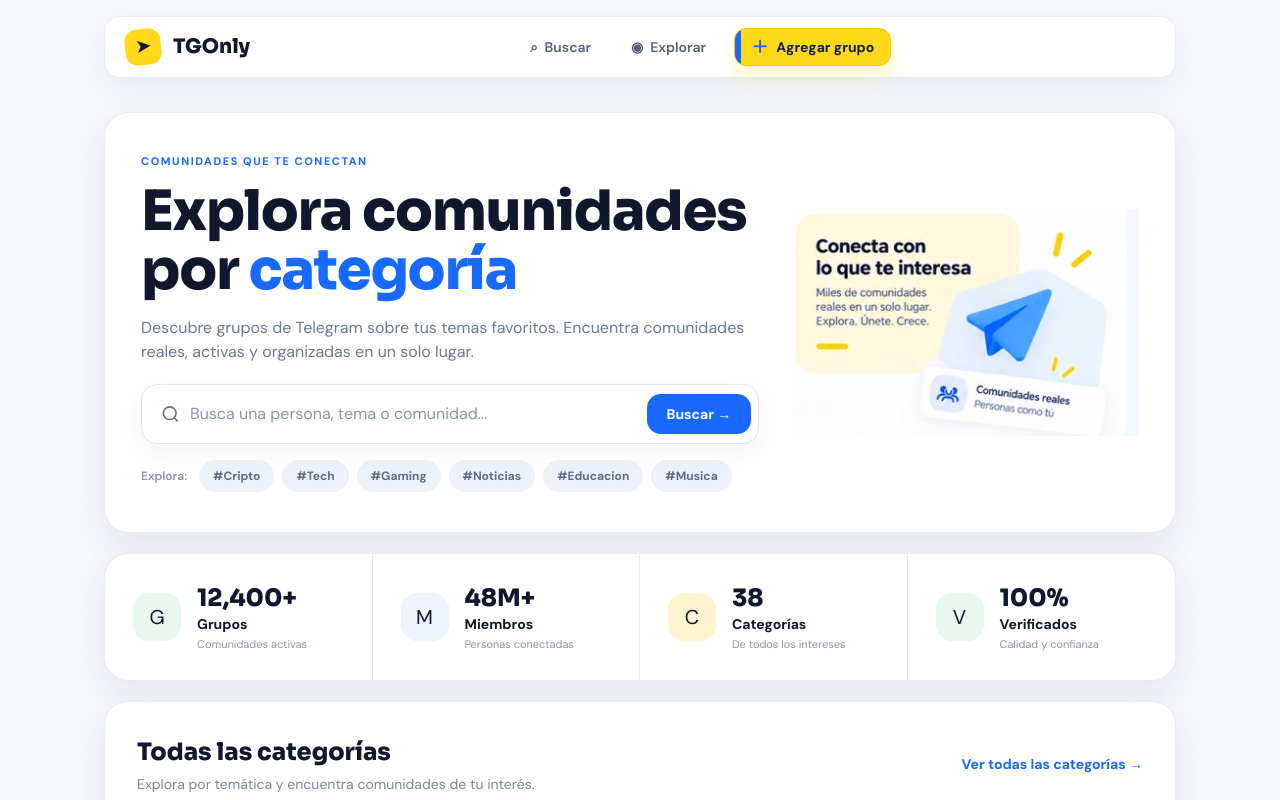
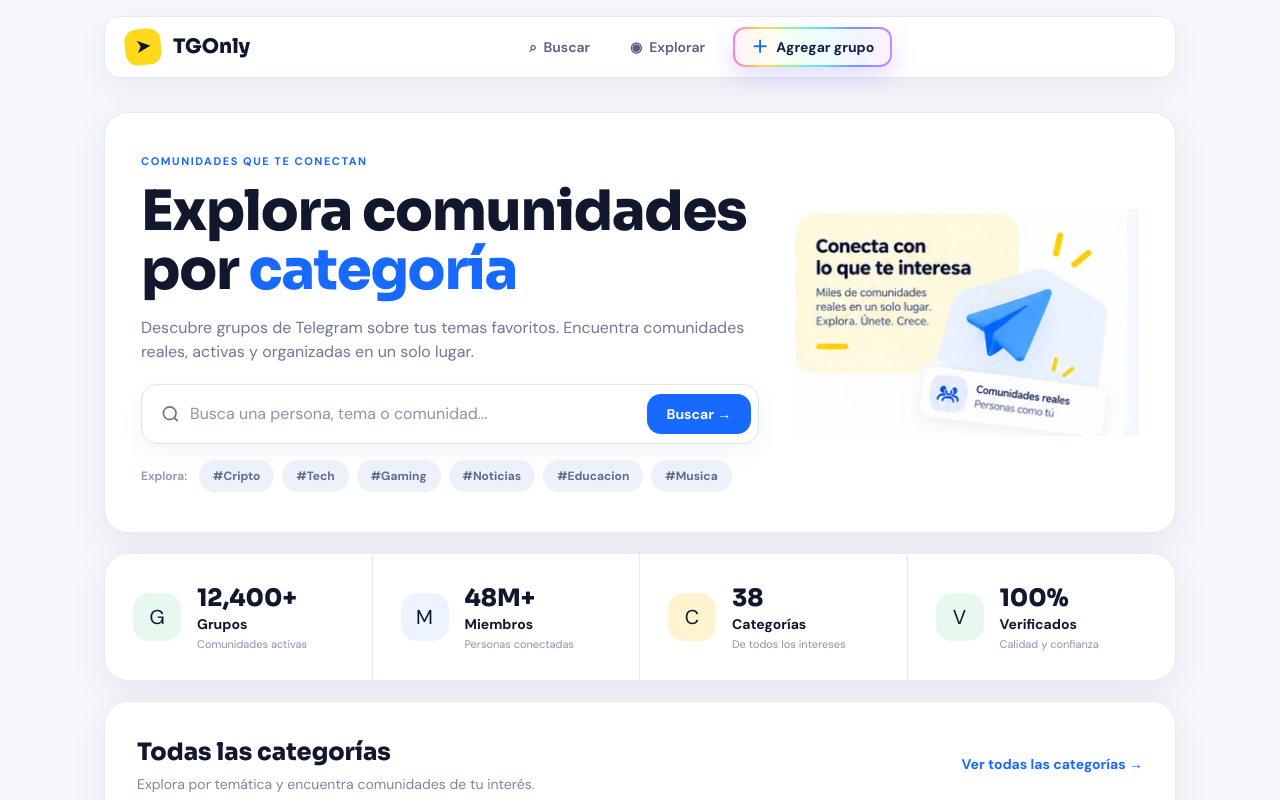
Before and after one commit to gaelnav1/tgonly, a Next.js app: page / in a window 1280 px wide. Shown: the top 800 px of the page. Built offline with nearby package versions, Linux system fonts and the light colour scheme; no server answers; the database is empty.

Commit message:
UX: make Add group header button rainbow dopaminic

```diff
--- a/components/Navbar.tsx
+++ b/components/Navbar.tsx
@@ -15,11 +15,12 @@ export default function Navbar() {
             <Link href="/grupos" className="px-4 py-2 rounded-xl text-[#53607e] text-sm font-semibold hover:bg-[#f3f6fb] hover:text-[#1769ff] transition-colors">◉&nbsp; Explorar</Link>
             <Link
               href="/agregar"
-              className="group relative ml-1 inline-flex items-center gap-2 overflow-hidden rounded-xl border border-[#f2cd00] bg-[#ffd91a] px-4 py-2 text-sm font-extrabold text-[#13204a] shadow-[0_8px_18px_rgba(255,217,26,.28)] transition-all hover:-translate-y-0.5 hover:bg-[#ffe34d] hover:shadow-[0_10px_22px_rgba(255,217,26,.38)] active:translate-y-0"
+              className="group relative ml-1 inline-flex items-center rounded-xl bg-[linear-gradient(90deg,#ff7ad9_0%,#ffd84d_18%,#7dff9b_38%,#62d9ff_58%,#7f8cff_78%,#c987ff_100%)] p-[2px] shadow-[0_10px_24px_rgba(123,97,255,.22)] transition-all duration-200 hover:-translate-y-0.5 hover:shadow-[0_14px_28px_rgba(123,97,255,.30)] active:translate-y-0"
             >
-              <span className="absolute inset-y-0 left-0 w-1.5 bg-[#1769ff]" />
-              <span className="relative text-[17px] leading-none text-[#1769ff]">＋</span>
-              <span className="relative">Agregar grupo</span>
+              <span className="relative flex items-center gap-2 rounded-[10px] bg-white/90 px-4 py-2 text-sm font-extrabold text-[#13204a] backdrop-blur transition-colors group-hover:bg-white/82">
+                <span className="text-[17px] leading-none text-[#1769ff]">＋</span>
+                <span>Agregar grupo</span>
+              </span>
             </Link>
           </div>
 
```
